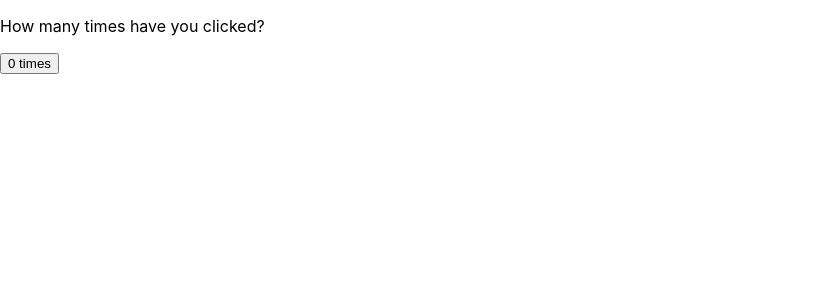
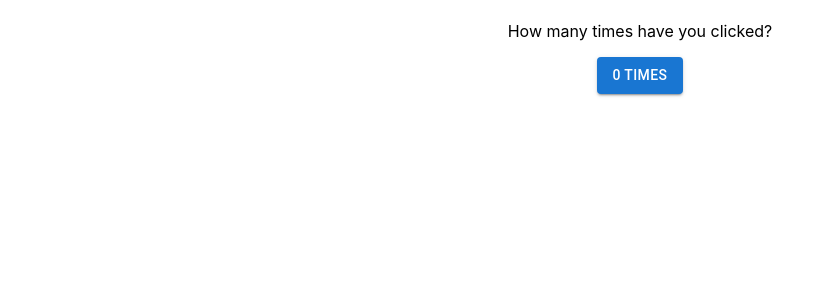
Before and after one commit to jshizuki/myfirstreactapp, a React (Create React App) app: page / in a window 1280 px wide. Shown: the top 300 px of the page, without its empty margins (0-835 px from the left). Built offline with nearby package versions, Linux system fonts and the light colour scheme.

Commit message:
Added Material UI and css classes

```diff
--- a/package.json
+++ b/package.json
@@ -3,6 +3,9 @@
   "version": "0.1.0",
   "private": true,
   "dependencies": {
+    "@emotion/react": "^11.11.1",
+    "@emotion/styled": "^11.11.0",
+    "@mui/material": "^5.14.19",
     "@testing-library/jest-dom": "^5.17.0",
     "@testing-library/react": "^13.4.0",
     "@testing-library/user-event": "^13.5.0",
--- /dev/null
+++ b/src/Button.css
@@ -0,0 +1,9 @@
+.container {
+  width: 50%;
+  margin: 0 auto;
+}
+
+.button-container {
+  text-align: center;
+  padding: 5px;
+}
--- a/src/Button.jsx
+++ b/src/Button.jsx
@@ -1,4 +1,6 @@
 import React, { useState } from 'react';
+import { Button as MuiButton } from '@mui/material';
+import './Button.css';
 
 // Q1. ボタンAをクリックすると、countされた回数が表示されるようにしてください。
 
@@ -10,9 +12,11 @@ function Button() {
   }
 
   return (
-    <div>
-      <p>How many times have you clicked?</p>
-      <button onClick={handleClick}>{count} times</button>
+    <div className="container">
+      <div className="button-container">
+        <p>How many times have you clicked?</p>
+        <MuiButton variant="contained" color="primary" onClick={handleClick}>{count} times</MuiButton>
+      </div>
     </div>
   )
 }
--- /dev/null
+++ b/src/theme.js
@@ -0,0 +1,5 @@
+import { createTheme } from '@mui/material/styles';
+
+const theme = createTheme();
+
+export default theme;
```
Also changed, not shown: src/index.js (+5 -2 lines), 1 other file (tests, documents, lock files or other folders).
